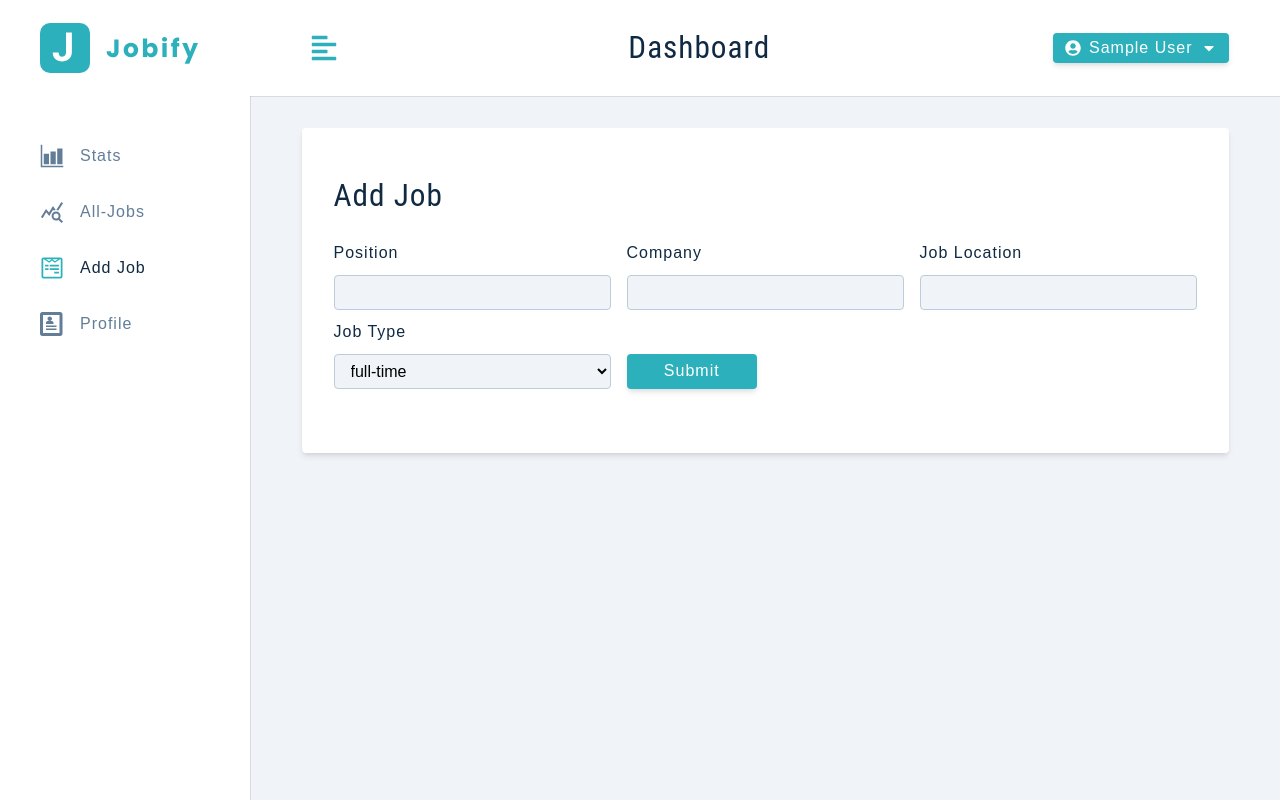
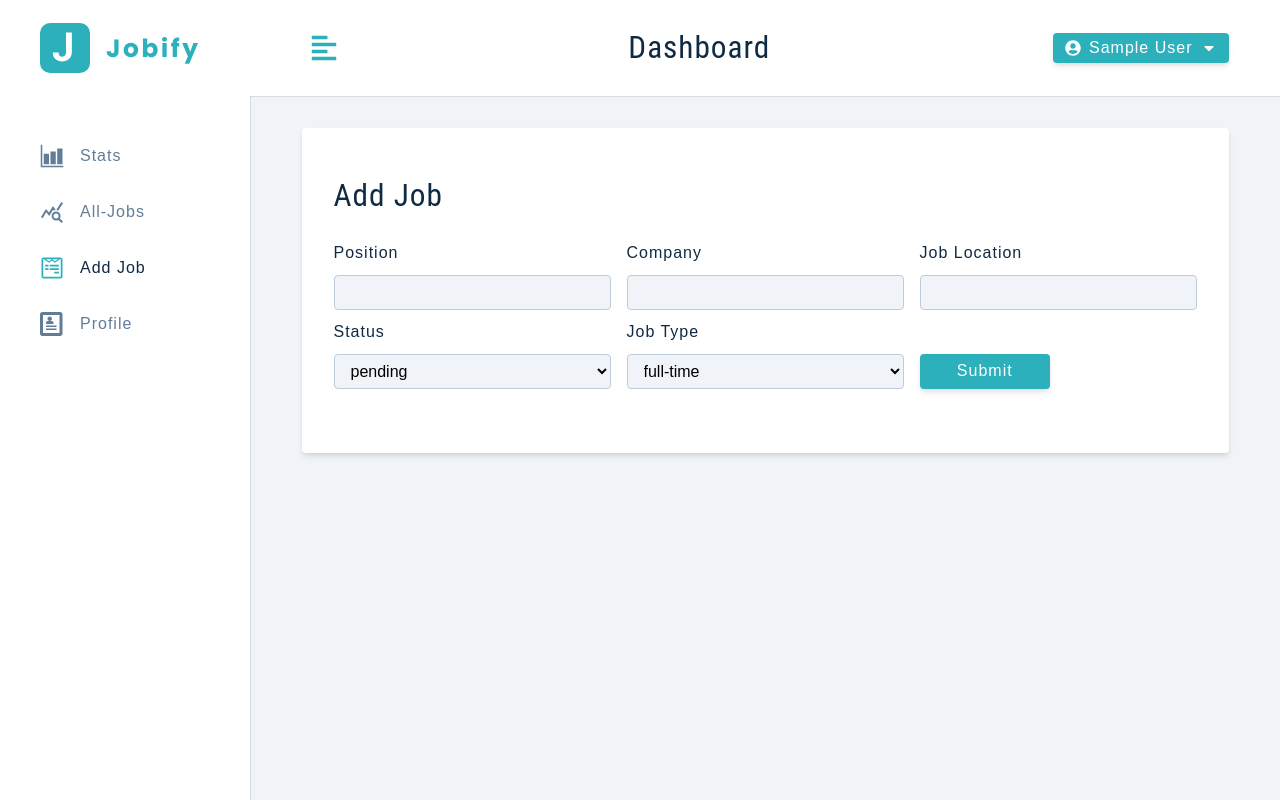
Before and after one commit to AnsariAbdullah/jobify, a React (Create React App) app in the folder client/: page /add-jobs in a window 1280 px wide. Built offline with nearby package versions, Linux system fonts and the light colour scheme; sample sign-in values are in the browser's storage.

Commit message:
add formSelect component

```diff
--- /dev/null
+++ b/client/src/components/FormRowSelect.js
@@ -0,0 +1,24 @@
+const FormRowSelect = ({ labelText, name, value, handleChange, list }) => {
+	return (
+		<div className='form-row'>
+			<label htmlFor={name} className='form-label'>
+				{labelText || name}
+			</label>
+			<select
+				name={name}
+				value={value}
+				onChange={handleChange}
+				className='form-select'
+			>
+				{list.map((itemValue, index) =>
+					<option key={index} value={itemValue}>
+						{itemValue}
+					</option>
+				)}
+			</select>
+
+		</div>
+	);
+}
+
+export default FormRowSelect;
--- a/client/src/components/index.js
+++ b/client/src/components/index.js
@@ -5,6 +5,7 @@
 import SmallSidebar from "./SmallSidebar";
 import Navbar from "./Navbar";
 import NavLinks from "./NavLinks";
+import FormRowSelect from "./FormRowSelect";
 
 export {
 	Logo,
@@ -13,5 +14,6 @@
 	BigSidebar,
 	SmallSidebar,
 	Navbar,
-	NavLinks
+	NavLinks,
+	FormRowSelect
 };
--- a/client/src/pages/dashboard/AddJob.js
+++ b/client/src/pages/dashboard/AddJob.js
@@ -1,4 +1,4 @@
-import { FormRow, Alert } from '../../components';
+import { FormRow, Alert, FormRowSelect } from '../../components';
 import { useAppContext } from '../../context/appContext';
 import Wrapper from '../../assets/wrappers/DashboardFormPage';
 
@@ -63,28 +63,23 @@
 						value={jobLocation}
 						handleChange={handleJobInput}
 					/>
-					{/* job type */}
-
-					<div className='form-row'>
-						<label htmlFor='jobType' className='form-label'>
-							job type
-						</label>
-						<select
-							name='jobType'
-							value={jobType}
-							onChange={handleJobInput}
-							className='form-select'
-						>
-							{jobTypeOptions.map((itemValue, index) =>
-								<option key={index} value={itemValue}>
-									{itemValue}
-								</option>
-							)}
-						</select>
-
-					</div>
 
 					{/* job status */}
+					<FormRowSelect
+						name='status'
+						value={status}
+						handleChange={handleJobInput}
+						list={statusOptions}
+					/>
+
+					{/* job type */}
+					<FormRowSelect
+						labelText='job type'
+						name='jobType'
+						value={jobType}
+						handleChange={handleJobInput}
+						list={jobTypeOptions}
+					/>
 
 					<div className='btn-container'>
 						<button
```
